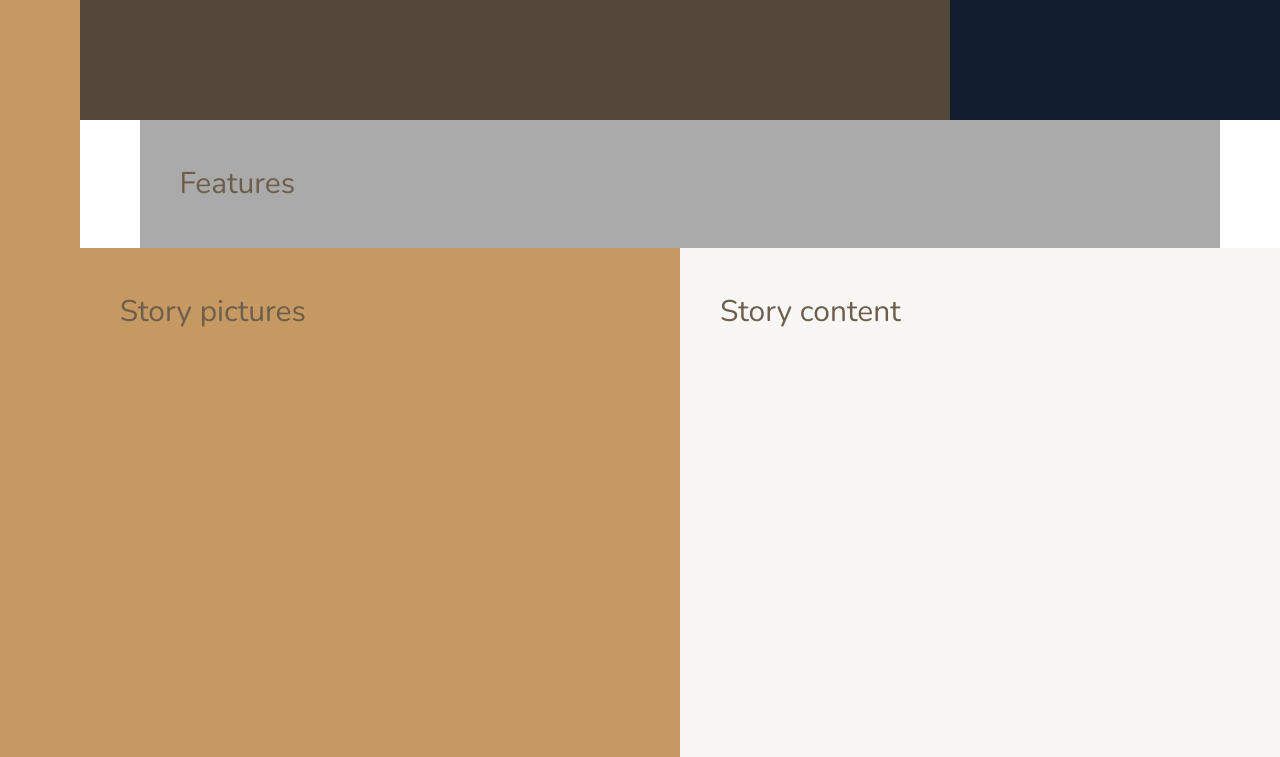
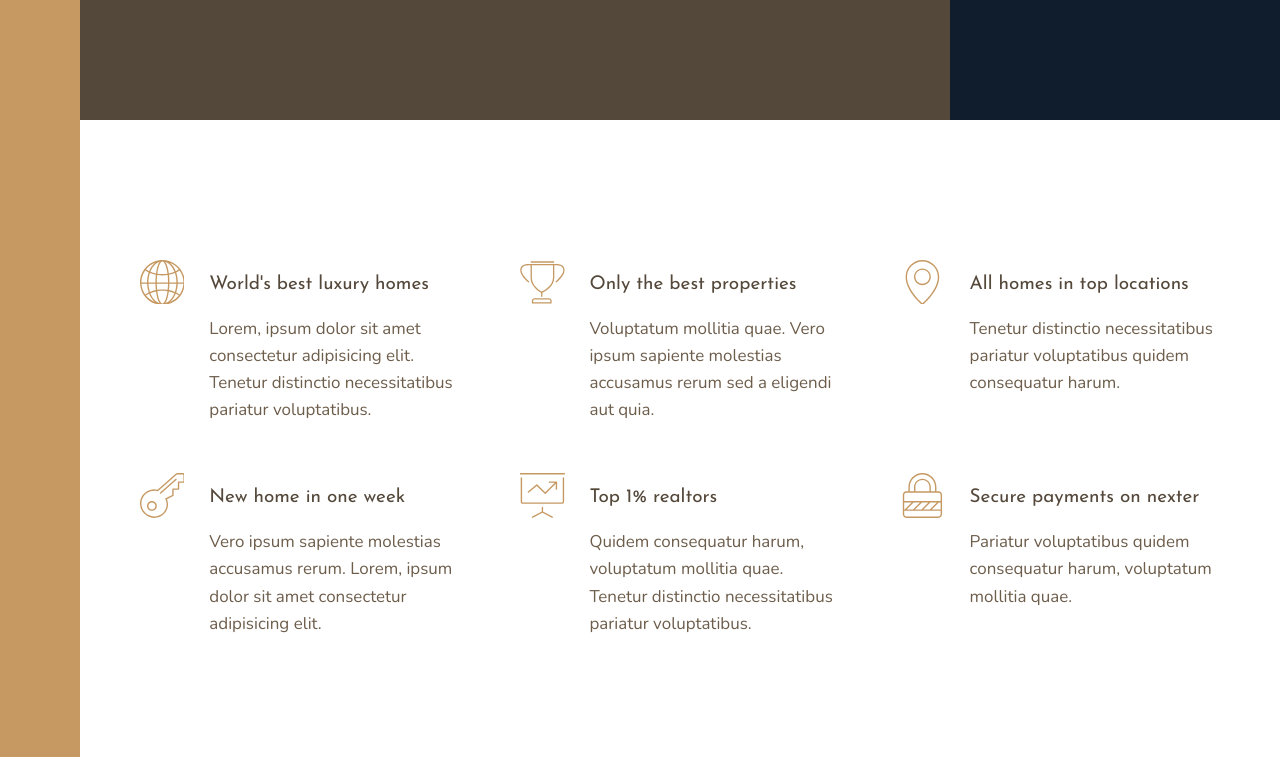
Before and after one commit to okcomputer93/nexter, a website: page index.html in a window 1280 px wide. Shown: the part 520-1277 px from the top of the page. Drawn offline with nearby package versions, Linux system fonts and the light colour scheme.

Commit message:
Buidling the feature section

```diff
--- a/index.html
+++ b/index.html
@@ -21,7 +21,76 @@
 
         <div class="realtors">Top 3 realtors</div>
 
-        <div class="features">Features</div>
+        <div class="features">
+            <div class="feature">
+                <svg class="feature__icon">
+                    <use xlink:href="img/sprite.svg#icon-global"></use>
+                </svg>
+                <h4 class="heading-4 heading-4--dark">
+                    World's best luxury homes
+                </h4>
+                <p class="feature__text">
+                    Lorem, ipsum dolor sit amet consectetur adipisicing elit.
+                    Tenetur distinctio necessitatibus pariatur voluptatibus.
+                </p>
+            </div>
+            <div class="feature">
+                <svg class="feature__icon">
+                    <use xlink:href="img/sprite.svg#icon-trophy"></use>
+                </svg>
+                <h4 class="heading-4 heading-4--dark">
+                    Only the best properties
+                </h4>
+                <p class="feature__text">
+                    Voluptatum mollitia quae. Vero ipsum sapiente molestias
+                    accusamus rerum sed a eligendi aut quia.
+                </p>
+            </div>
+            <div class="feature">
+                <svg class="feature__icon">
+                    <use xlink:href="img/sprite.svg#icon-map-pin"></use>
+                </svg>
+                <h4 class="heading-4 heading-4--dark">
+                    All homes in top locations
+                </h4>
+                <p class="feature__text">
+                    Tenetur distinctio necessitatibus pariatur voluptatibus
+                    quidem consequatur harum.
+                </p>
+            </div>
+            <div class="feature">
+                <svg class="feature__icon">
+                    <use xlink:href="img/sprite.svg#icon-key"></use>
+                </svg>
+                <h4 class="heading-4 heading-4--dark">New home in one week</h4>
+                <p class="feature__text">
+                    Vero ipsum sapiente molestias accusamus rerum. Lorem, ipsum
+                    dolor sit amet consectetur adipisicing elit.
+                </p>
+            </div>
+            <div class="feature">
+                <svg class="feature__icon">
+                    <use xlink:href="img/sprite.svg#icon-presentation"></use>
+                </svg>
+                <h4 class="heading-4 heading-4--dark">Top 1% realtors</h4>
+                <p class="feature__text">
+                    Quidem consequatur harum, voluptatum mollitia quae. Tenetur
+                    distinctio necessitatibus pariatur voluptatibus.
+                </p>
+            </div>
+            <div class="feature">
+                <svg class="feature__icon">
+                    <use xlink:href="img/sprite.svg#icon-lock"></use>
+                </svg>
+                <h4 class="heading-4 heading-4--dark">
+                    Secure payments on nexter
+                </h4>
+                <p class="feature__text">
+                    Pariatur voluptatibus quidem consequatur harum, voluptatum
+                    mollitia quae.
+                </p>
+            </div>
+        </div>
 
         <div class="story__pictures">Story pictures</div>
 
--- a/sass/_base.scss
+++ b/sass/_base.scss
@@ -45,9 +45,4 @@ body {
         )
         [center-end] minmax(6rem, 1fr)
         [full-end];
-
-    & > * {
-        padding: 40px;
-        font-size: 3rem;
-    }
 }
--- a/sass/_features.scss
+++ b/sass/_features.scss
@@ -1,4 +1,30 @@
 .features {
-    background-color: $color-grey-light-2;
     grid-column: center-start / center-end;
+
+    margin: 15rem 0;
+
+    display: grid;
+    align-items: start;
+    // grid-template-columns: repeat(3, 1fr);
+    grid-template-columns: repeat(auto-fit, minmax(25rem, 1fr));
+    grid-gap: 6rem;
 }
+
+.feature {
+    display: grid;
+    grid-template-columns: min-content 1fr;
+    grid-row-gap: 1.5rem;
+    grid-column-gap: 2.5rem;
+
+    &__icon {
+        fill: $color-primary;
+        width: 4.5rem;
+        height: 4.5rem;
+        grid-row: 1 / span 2;
+        transform: translateY(-1rem);
+    }
+
+    &__text {
+        font-size: 1.7rem;
+    }
+}
--- a/sass/_typography.scss
+++ b/sass/_typography.scss
@@ -0,0 +1,25 @@
+%heading {
+    font-family: $font-display;
+    font-weight: 400;
+}
+.heading-1 {
+    @extend %heading;
+}
+.heading-2 {
+    @extend %heading;
+}
+.heading-3 {
+    @extend %heading;
+}
+.heading-4 {
+    @extend %heading;
+    font-size: 1.9rem;
+
+    &--light {
+        color: $color-grey-light-1;
+    }
+
+    &--dark {
+        color: $color-grey-dark-1;
+    }
+}
```
Also changed, not shown: css/style.css.
